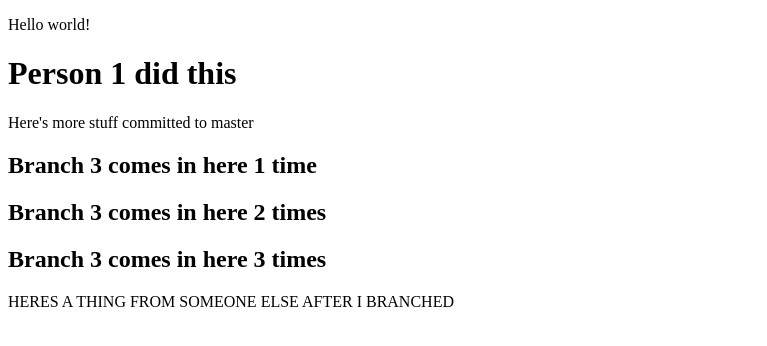
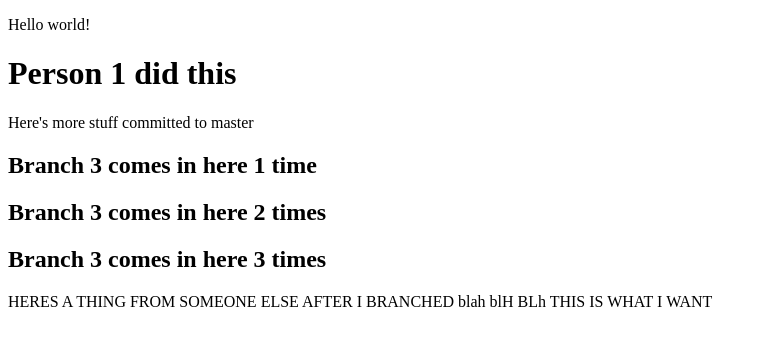
Before and after one commit to KassieJones/demo, an Angular app: page / in a window 1280 px wide. Shown: the top 346 px of the page, without its empty margins (0-767 px from the left). Built offline with nearby package versions, Linux system fonts and the light colour scheme.

Commit message:
first from b4

```diff
--- a/src/app/app.component.html
+++ b/src/app/app.component.html
@@ -6,6 +6,8 @@
   <h2>Branch 3 comes in here 2 times</h2>
   <h2>Branch 3 comes in here 3 times</h2>
   HERES A THING FROM SOMEONE ELSE AFTER I BRANCHED
+
+  blah blH BLh THIS IS WHAT I WANT
 </div>
 
 <router-outlet></router-outlet>
```
